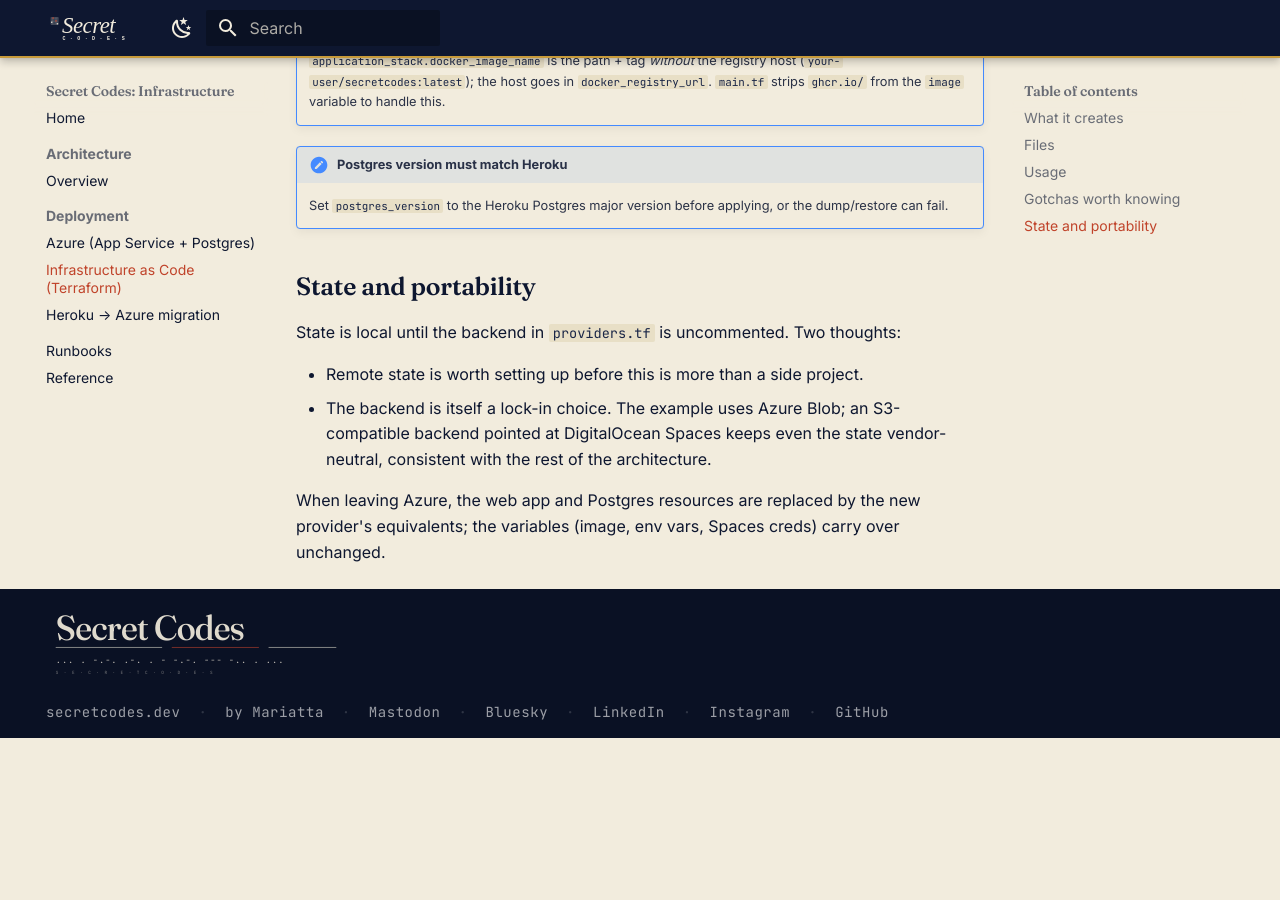
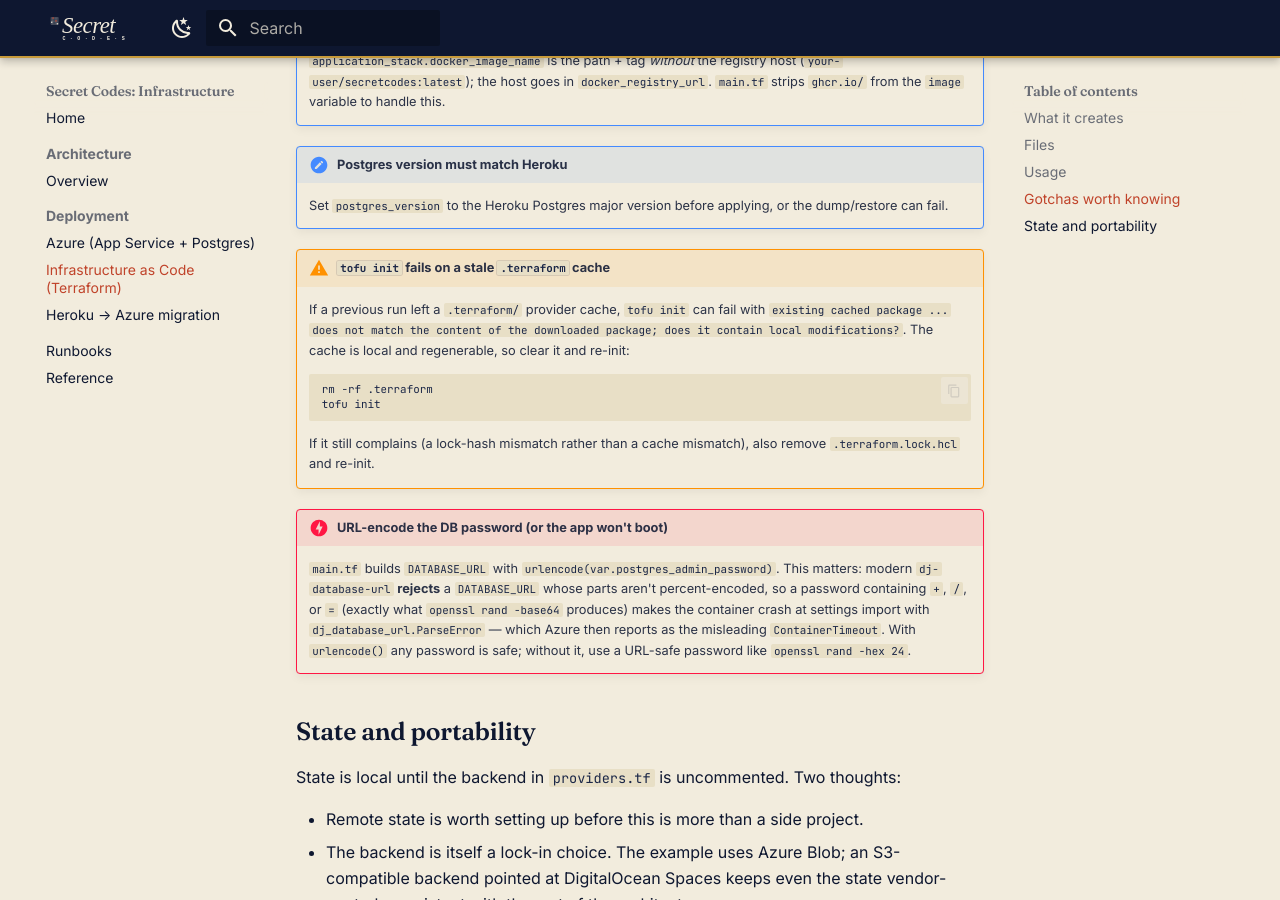
Before and after one commit to Mariatta/secretcodes, an MkDocs documentation site: the page built from docs/deployment/terraform.md, in a window 1280 px wide and 900 px high, scrolled down 1700 px. Built offline with MkDocs 1.6.1 and Material for MkDocs 9.7.7, drawn with Linux system fonts in a browser that asks for light colours; before the commit the page ends 2438 px from its top, so only the background shows below that.

Commit message:
docs: capture migration gotchas hit in practice
- terraform.md: stale .terraform cache (rm -rf .terraform), and the URL-encode
  DB password requirement (dj_database_url ParseError -> ContainerTimeout).
- azure.md: ContainerTimeout is misleading; how to read the real container
  stdout via *_default_docker.log.

````diff
--- a/docs/deployment/terraform.md
+++ b/docs/deployment/terraform.md
@@ -62,6 +62,27 @@
     Set `postgres_version` to the Heroku Postgres major version before applying,
     or the dump/restore can fail.
 
+!!! warning "`tofu init` fails on a stale `.terraform` cache"
+    If a previous run left a `.terraform/` provider cache, `tofu init` can fail
+    with `existing cached package ... does not match the content of the
+    downloaded package; does it contain local modifications?`. The cache is
+    local and regenerable, so clear it and re-init:
+    ```bash
+    rm -rf .terraform
+    tofu init
+    ```
+    If it still complains (a lock-hash mismatch rather than a cache mismatch),
+    also remove `.terraform.lock.hcl` and re-init.
+
+!!! danger "URL-encode the DB password (or the app won't boot)"
+    `main.tf` builds `DATABASE_URL` with `urlencode(var.postgres_admin_password)`.
+    This matters: modern `dj-database-url` **rejects** a `DATABASE_URL` whose
+    parts aren't percent-encoded, so a password containing `+`, `/`, or `=`
+    (exactly what `openssl rand -base64` produces) makes the container crash at
+    settings import with `dj_database_url.ParseError` — which Azure then reports
+    as the misleading `ContainerTimeout`. With `urlencode()` any password is
+    safe; without it, use a URL-safe password like `openssl rand -hex 24`.
+
 ## State and portability
 
 State is local until the backend in `providers.tf` is uncommented. Two thoughts:
````
Also changed, not shown: docs/deployment/azure.md (+13 -0 lines).
